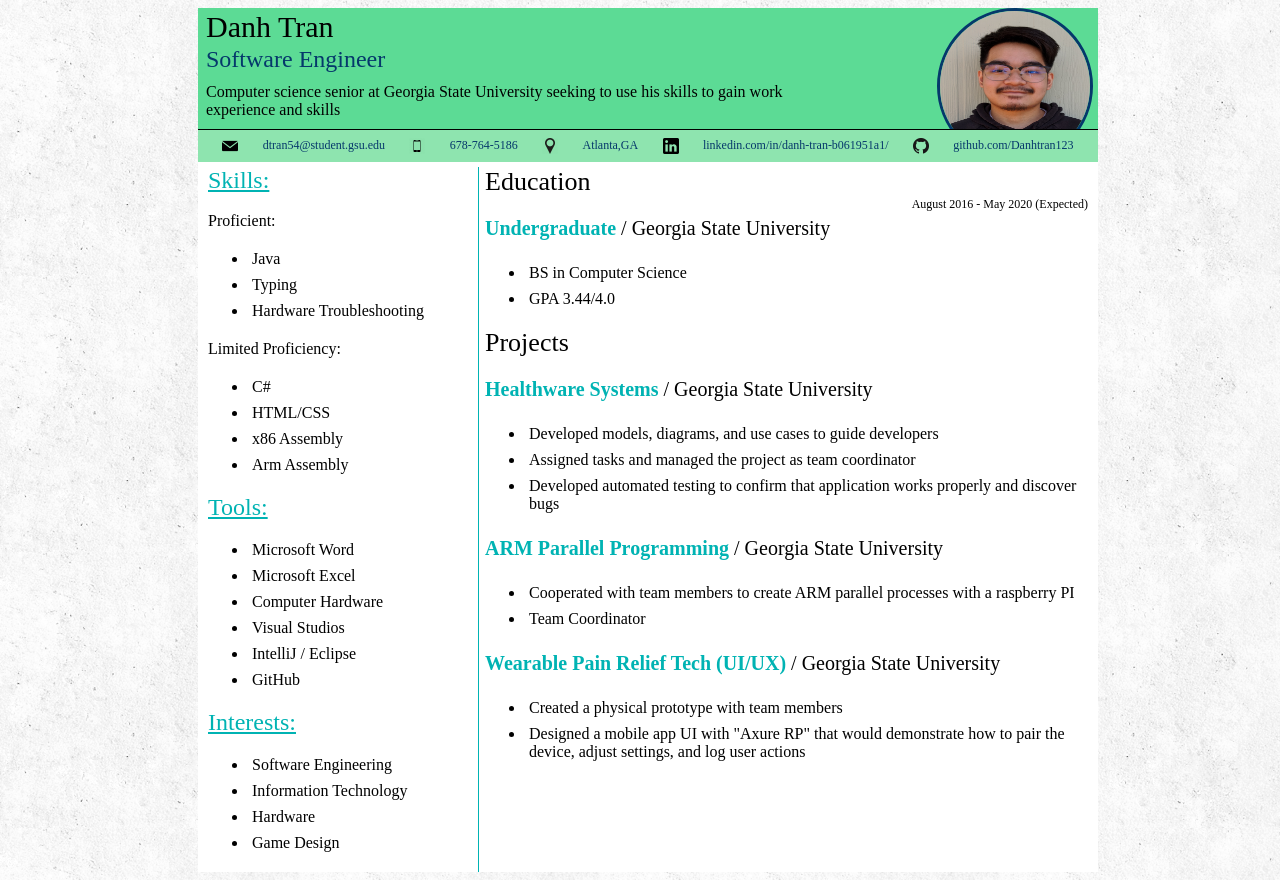
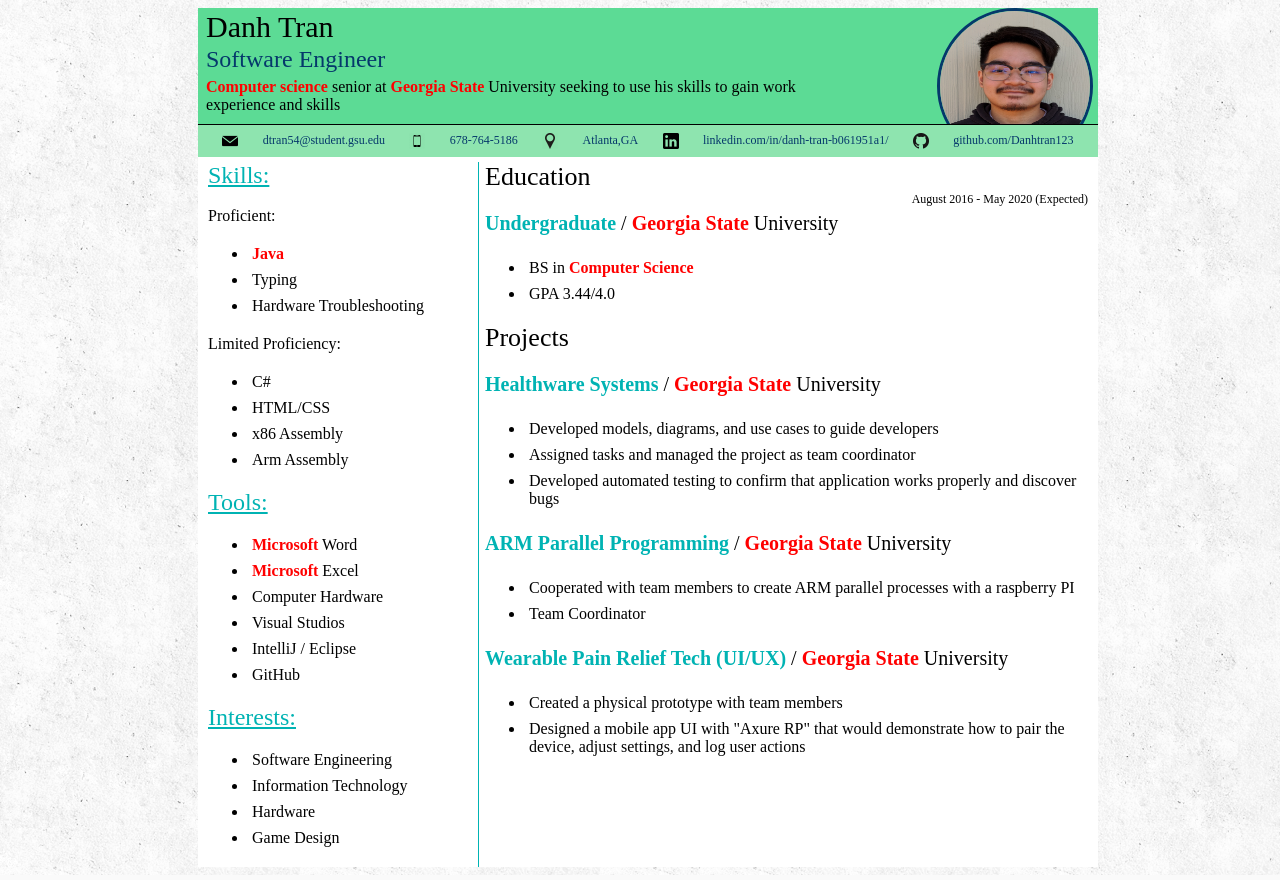
Before and after one commit to Danhtran123/Web_Programming, a PHP site: page /Resume.html in a window 1280 px wide. Run offline with PHP 8.4, Linux system fonts and the light colour scheme.

Commit message:
Add files via upload

```diff
--- a/Assignments/1/Resume.html
+++ b/Assignments/1/Resume.html
@@ -13,16 +13,16 @@
 				<div class="resumeheader1">Danh Tran</div>
 				<div class="resumeheader2">Software Engineer</div>
 				<div class="objective">
-				Computer science senior at Georgia State University seeking to use his skills to gain work experience and skills
+				<span class="selectwords">Computer science</span> senior at <span class="selectwords">Georgia State</span> University seeking to use his skills to gain work experience and skills
 				</div>
-				<img class="danhtranimg2" src="DanhTran1.jpg">
+				<img class="danhtranimg2" src="DanhTran1.jpg" alt="Danh Tran image">
 			</div>
 			<div class="contact">
-				<img class="contactimg" src="email.png"><span>dtran54@student.gsu.edu</span>
-				<img class="contactimg" src="phone.png"><span>678-764-5186</span>
-				<img class="contactimg" src="location.png"><span>Atlanta,GA</span>
-				<img class="contactimg" src="Linkedin.png"><span>linkedin.com/in/danh-tran-b061951a1/</span>
-				<img class="contactimg" src="GitHub.png"><span>github.com/Danhtran123</span>
+				<img class="contactimg" src="email.png" alt="email icon"><span>dtran54@student.gsu.edu</span>
+				<img class="contactimg" src="phone.png" alt="phone icon"><span>678-764-5186</span>
+				<img class="contactimg" src="location.png" alt="location icon"><span>Atlanta,GA</span>
+				<img class="contactimg" src="Linkedin.png" alt="LinkedIn icon"><span>linkedin.com/in/danh-tran-b061951a1/</span>
+				<img class="contactimg" src="GitHub.png" alt="GitHub icon"><span>github.com/Danhtran123</span>
 			</div>
 			<div class="rfrontcontainer">
 				<div class="resumeleft">
@@ -31,7 +31,7 @@
 					<br />
 					Proficient:
 					<ul class="sub">
-						<li>Java</li>
+						<li><span class="selectwords">Java</span></li>
 						<li>Typing</li>
 						<li>Hardware Troubleshooting</li>
 					</ul>
@@ -44,8 +44,8 @@
 					</ul>
 					<span class="rsubheading1">Tools:</span>
 					<ul class="sub">
-						<li>Microsoft Word</li>
-						<li>Microsoft Excel</li>
+						<li><span class="selectwords">Microsoft</span> Word</li>
+						<li><span class="selectwords">Microsoft</span> Excel</li>
 						<li>Computer Hardware</li>
 						<li>Visual Studios</li>
 						<li>IntelliJ / Eclipse</li>
@@ -63,30 +63,29 @@
 					<span class="rsubheading2">Education</span>
 					<br />
 					<span class="dateheading1">August 2016 - May 2020 (Expected)</span>
-					<p class="rsubheading4"><span class="rsubheading3">Undergraduate</span> / Georgia State University</p>
+					<p class="rsubheading4"><span class="rsubheading3">Undergraduate</span> / <span class="selectwords">Georgia State</span> University</p>
 					<ul class="sub">
-						<li>BS in Computer Science</li>
+						<li>BS in <span class="selectwords">Computer Science</span></li>
 						<li>GPA 3.44/4.0</li>
 					</ul>
 					<span class="rsubheading2">Projects</span>
 					<br />
-					<p class="rsubheading4"><span class="rsubheading3">Healthware Systems</span> / Georgia State University</p>
+					<p class="rsubheading4"><span class="rsubheading3">Healthware Systems</span> / <span class="selectwords">Georgia State</span> University</p>
 					<ul class="sub">
 						<li>Developed models, diagrams, and use cases to guide developers</li>
 						<li>Assigned tasks and managed the project as team coordinator</li>
 						<li>Developed automated testing to confirm that application works properly and discover bugs</li>
 					</ul>
-					<p class="rsubheading4"><span class="rsubheading3">ARM Parallel Programming</span> / Georgia State University</p>
+					<p class="rsubheading4"><span class="rsubheading3">ARM Parallel Programming</span> / <span class="selectwords">Georgia State</span> University</p>
 					<ul class="sub">
 						<li>Cooperated with team members to create ARM parallel processes with a raspberry PI</li>
 						<li>Team Coordinator</li>
 					</ul>
-					<p class="rsubheading4"><span class="rsubheading3">Wearable Pain Relief Tech (UI/UX)</span> / Georgia State University</p>
+					<p class="rsubheading4"><span class="rsubheading3">Wearable Pain Relief Tech (UI/UX)</span> / <span class="selectwords">Georgia State</span> University</p>
 					<ul class="sub">
 						<li>Created a physical prototype with team members</li>
 						<li>Designed a mobile app UI with "Axure RP" that would demonstrate how to pair the device, adjust settings, and log user actions</li>
 					</ul>
-					<p><h1>
 				</div>
 			</div>
 		</div>
--- a/Assignments/1/index.html
+++ b/Assignments/1/index.html
@@ -31,7 +31,7 @@
 				<a href="https://github.com/Danhtran123/Web_Programming"><img class="img64" src="GitHub.png" alt="GitHub"></a>
 			</div>
 			<p><span class="subheading2">Name:</span> Danh Tran</p>
-			<p><span class="subheading2">Major:</span> Computer Science</p>
+			<p><span class="subheading2">Major:</span> <span class="selectwords">Computer Science</span></p>
 			<p><span class="subheading2">Year:</span> 2020</p>
 			<p><span class="subheading2">Panther Id:</span> 002-27-5878</p>
 			<p><span class="subheading2">Email Address:</span> dtran54@student.gsu.edu</p>
--- a/Assignments/1/style.css
+++ b/Assignments/1/style.css
@@ -28,6 +28,11 @@ a:hover{
 
 li{
 	padding: 4px
+}
+
+.selectwords{
+	color: red;
+	font-weight: bold;
 }
 
 .tableback1{
@@ -247,6 +252,5 @@ ul.sub{
 }
 
 .objective{
-	padding-top: 5px;
 	max-width: 70%;
 }
```
